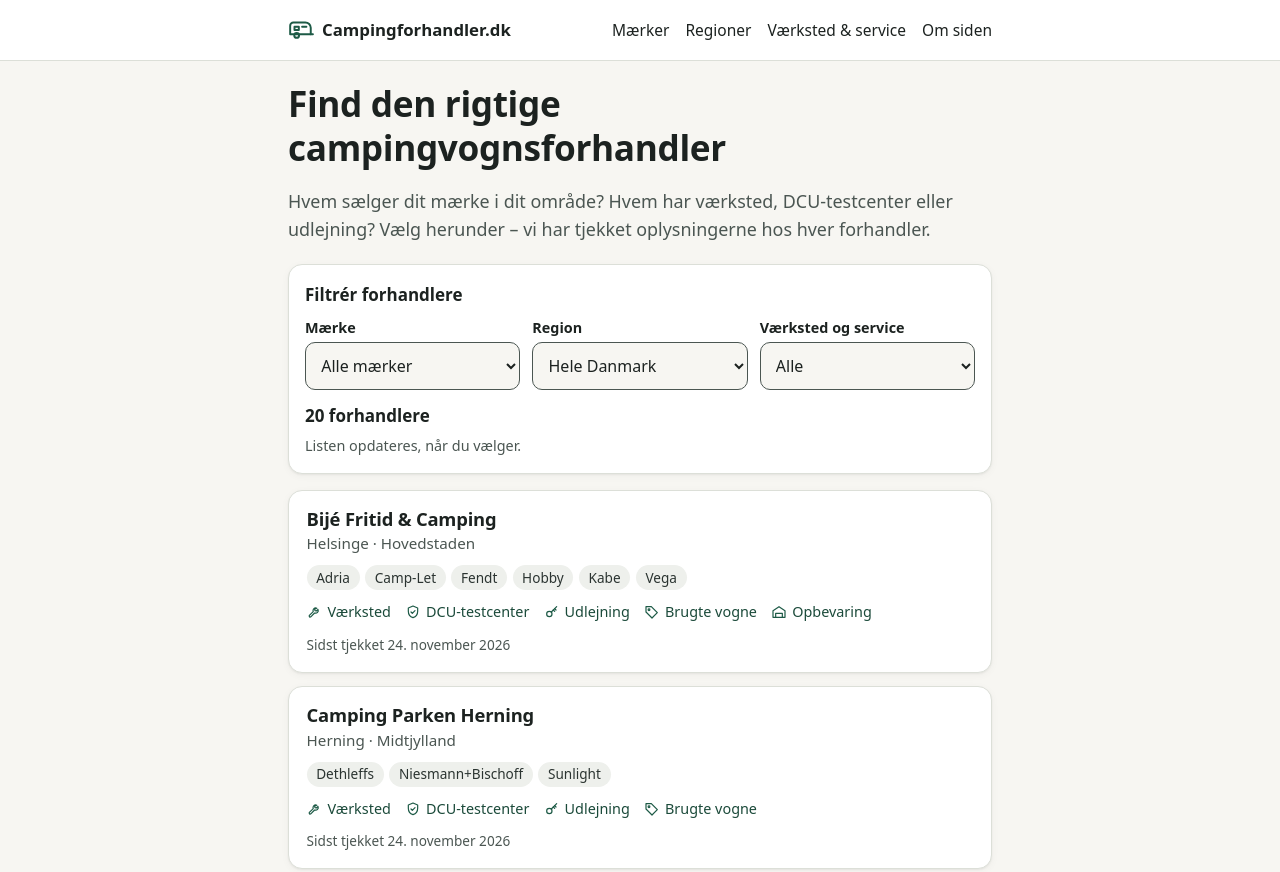
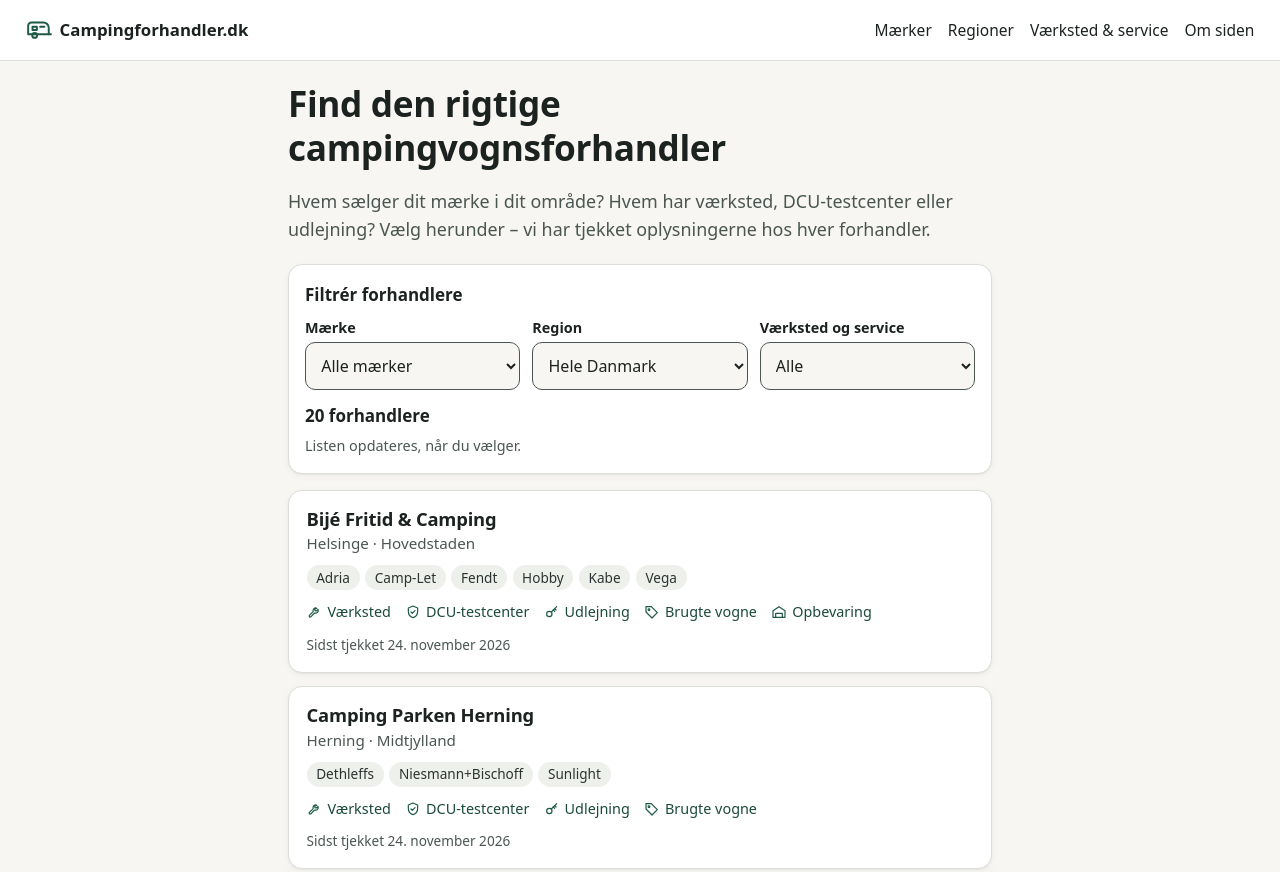
Before and after one commit to kimhoyberg/campingforhandler, an Astro site: page / in a window 1280 px wide. Shown: the top 872 px of the page. Built offline with nearby package versions, Linux system fonts and the light colour scheme; Astro itself is replaced by a stand-in of ours.

Commit message:
Header i fuld bredde og forbehold i footeren
Co-Authored-By: Claude Opus 5.5 <noreply@anthropic.com>
Claude-Session: https://claude.ai/code/session_01Ejrc2QWEMu8e5PEJo2vYQ8

```diff
--- a/src/layouts/Base.astro
+++ b/src/layouts/Base.astro
@@ -113,8 +113,11 @@ const visCrumbs = crumbs.length > 1;
           <li><a href="/ret-oplysninger/">Ret oplysninger</a></li>
         </ul>
         <p>
-          {SITE.navn} er en uafhængig oversigt. Vi tjekker oplysningerne hos forhandlerne selv, men ring gerne før du kører
-          ud. Ingen cookies.
+          {SITE.navn} er en uafhængig oversigt. Ingen cookies.
+        </p>
+        <p class="small">
+          Oplysningerne tjekkes løbende hos forhandlerne, dels automatisk og dels i hånden. Vi tager forbehold for fejl og
+          ændringer – ring gerne til forhandleren, før du kører ud.
         </p>
       </div>
     </footer>
--- a/src/styles/global.css
+++ b/src/styles/global.css
@@ -108,6 +108,9 @@ p {
 }
 
 .site-header .wrap {
+  max-width: none;
+  padding-left: max(16px, 2vw);
+  padding-right: max(16px, 2vw);
   display: flex;
   flex-wrap: wrap;
   align-items: center;
@@ -138,6 +141,12 @@ p {
   list-style: none;
   margin: 0;
   padding: 0;
+}
+
+@media (min-width: 48rem) {
+  .site-nav ul {
+    justify-content: flex-end;
+  }
 }
 
 .site-nav a {
```
Also changed, not shown: DATA_NOTES.md (+1 -1 lines).
